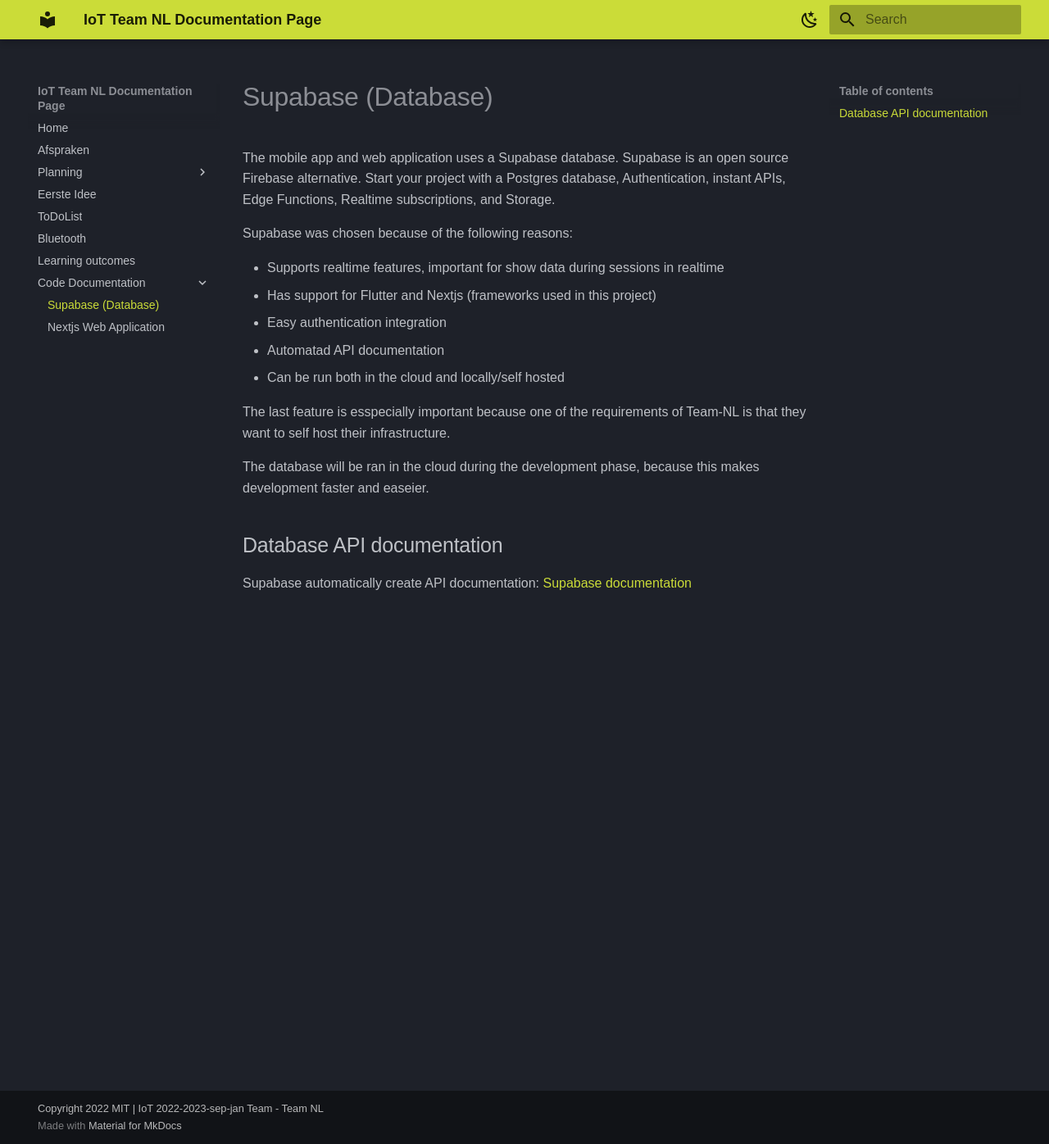
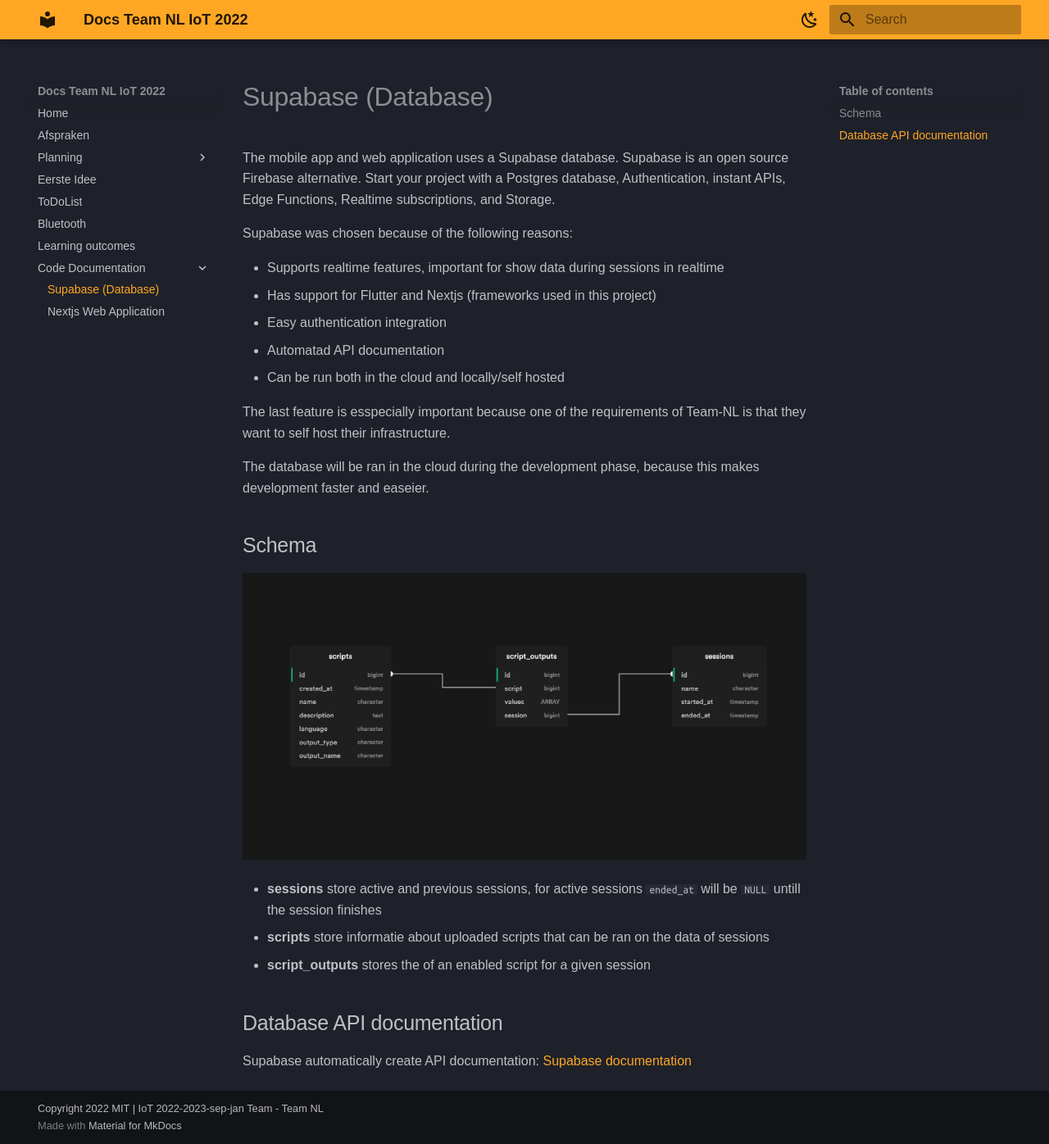
Before and after one commit to serg-and/team-nl-iot-2022, an MkDocs documentation site: the page built from docs/supabase.md, in a window 1280 px wide and 1396 px high. Shown: the whole window at 82% size. Built offline with MkDocs 1.6.1 and Material for MkDocs 9.7.7, drawn with Linux system fonts in a browser that asks for light colours; some web fonts are replaced.

Commit message:
web app styling, database schema documentation, docs styling

```diff
--- a/docs/supabase.md
+++ b/docs/supabase.md
@@ -13,5 +13,12 @@
 
 The database will be ran in the cloud during the development phase, because this makes development faster and easeier.
 
+## Schema
+![Database Schema](images/Supbase%20Schema.png)
+
+- **sessions** store active and previous sessions, for active sessions `ended_at` will be `NULL` untill the session finishes
+- **scripts** store informatie about uploaded scripts that can be ran on the data of sessions
+- **script_outputs** stores the of an enabled script for a given session
+
 ## Database API documentation
 Supabase automatically create API documentation: [Supabase documentation](https://app.supabase.com/project/xwxwhsqpsnumkfazbegs/api)
--- a/mkdocs.yml
+++ b/mkdocs.yml
@@ -1,5 +1,5 @@
 # Replace the text below to customize your site
-site_name: IoT Team NL Documentation Page
+site_name: Docs Team NL IoT 2022
 site_description: Documentation for IoT 2022-2023-sep-jan Team - Team NL
 site_author: IoT 2022-2023-sep-jan Team - Team NL
 copyright: Copyright 2022 MIT | IoT 2022-2023-sep-jan Team - Team NL
@@ -11,16 +11,16 @@
   palette:
     # Palette toggle for dark mode
     - scheme: slate
-      primary: lime
-      accent: pink
+      primary: orange
+      accent: blue
       toggle:
         icon: material/weather-night
         name: Switch to light mode
 
     # Palette toggle for light mode
     - scheme: default
-      primary: indigo
-      accent: pink
+      primary: orange
+      accent: blue
       toggle:
         icon: material/weather-sunny
         name: Switch to dark mode
--- a/src/next/styles/globals.css
+++ b/src/next/styles/globals.css
@@ -1,3 +1,8 @@
+:root {
+  --primary: #F59509;
+  --focus: #00378A;
+}
+
 html,
 body {
   padding: 0;
```
Also changed, not shown: docs/Nextjs-Web-Application.md (+3 -1 lines), docs/index.md (+1 -1 lines), src/next/styles/NavBar.module.css (added, +7 -0 lines), docs/images/Supbase Schema.png (added), src/next/public/splash_image_new.png (added), 3 other files.
